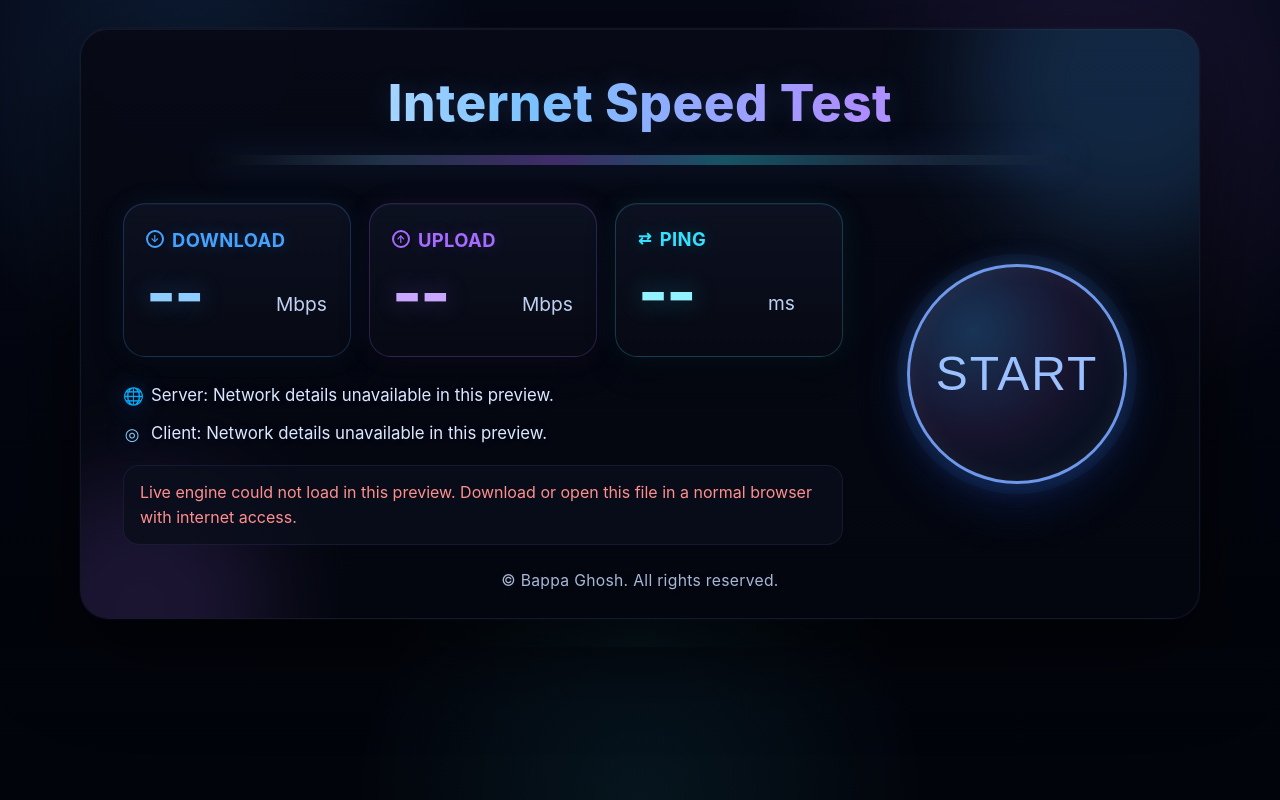
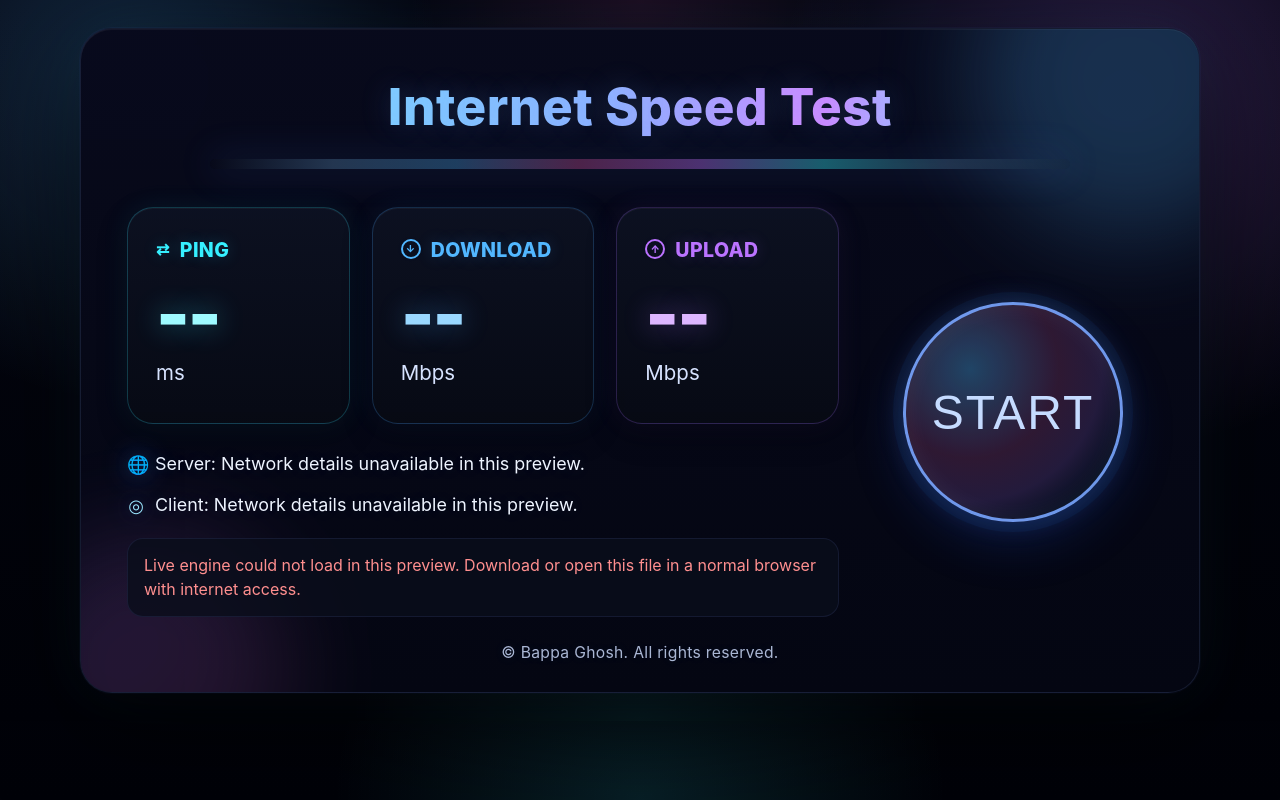
Before and after one commit to bappa8/speedtest, a plain HTML site: page index.html in a window 1280 px wide. Drawn offline with Linux system fonts and the light colour scheme; no server answers.

Commit message:
Update index.html

```diff
--- a/index.html
+++ b/index.html
@@ -7,21 +7,22 @@
   <style>
     :root {
       --text: #f8fbff;
-      --muted: #a9b9de;
-      --download: #45a3ff;
-      --upload: #a66bff;
-      --ping: #34e1ff;
-      --accent: #78a6ff;
+      --muted: #bfd0ff;
+      --download: #52b7ff;
+      --upload: #bb73ff;
+      --ping: #36f0ff;
+      --accent: #91b8ff;
       --ok: #81f0b4;
       --warn: #ffd97a;
       --danger: #ff8f8f;
-      --bg-deep: #02040b;
-      --bg-deeper: #050816;
-      --panel-top: rgba(7, 10, 22, 0.98);
-      --panel-bottom: rgba(3, 6, 14, 0.99);
-      --glow-blue: rgba(69, 163, 255, 0.30);
-      --glow-purple: rgba(166, 107, 255, 0.24);
-      --glow-cyan: rgba(52, 225, 255, 0.22);
+      --bg-deep: #010208;
+      --bg-deeper: #040611;
+      --panel-top: rgba(8, 10, 28, 0.985);
+      --panel-bottom: rgba(4, 6, 18, 0.995);
+      --glow-blue: rgba(82, 183, 255, 0.34);
+      --glow-purple: rgba(187, 115, 255, 0.28);
+      --glow-cyan: rgba(54, 240, 255, 0.26);
+      --glow-pink: rgba(255, 102, 196, 0.18);
     }
 
     * { box-sizing: border-box; }
@@ -32,9 +33,10 @@
       font-family: Inter, ui-sans-serif, system-ui, -apple-system, BlinkMacSystemFont, "Segoe UI", sans-serif;
       color: var(--text);
       background:
-        radial-gradient(circle at 15% 10%, rgba(69, 163, 255, 0.14), transparent 24%),
-        radial-gradient(circle at 85% 15%, rgba(166, 107, 255, 0.14), transparent 26%),
-        radial-gradient(circle at 50% 100%, rgba(52, 225, 255, 0.08), transparent 28%),
+        radial-gradient(circle at 10% 12%, rgba(82, 183, 255, 0.20), transparent 24%),
+        radial-gradient(circle at 88% 14%, rgba(187, 115, 255, 0.22), transparent 27%),
+        radial-gradient(circle at 50% 100%, rgba(54, 240, 255, 0.12), transparent 30%),
+        radial-gradient(circle at 50% 0%, rgba(255, 102, 196, 0.10), transparent 24%),
         linear-gradient(180deg, var(--bg-deeper) 0%, var(--bg-deep) 100%);
     }
 
@@ -53,12 +55,13 @@
       position: relative;
       overflow: hidden;
       background: linear-gradient(180deg, var(--panel-top), var(--panel-bottom));
-      border: 1px solid rgba(133, 161, 255, 0.10);
-      border-radius: 28px;
-      padding: 42px 42px 28px;
+      border: 1px solid rgba(143, 176, 255, 0.12);
+      border-radius: 32px;
+      padding: 46px 46px 30px;
       box-shadow:
-        0 28px 90px rgba(0, 0, 0, 0.62),
-        0 0 0 1px rgba(83, 115, 255, 0.05),
+        0 30px 100px rgba(0, 0, 0, 0.68),
+        0 0 0 1px rgba(83, 115, 255, 0.06),
+        0 0 60px rgba(82, 183, 255, 0.08),
         inset 0 1px 0 rgba(255, 255, 255, 0.05);
       backdrop-filter: blur(14px);
     }
@@ -82,9 +85,9 @@
     }
 
     .panel::after {
-      width: 260px;
-      height: 260px;
-      background: var(--glow-purple);
+      width: 280px;
+      height: 280px;
+      background: linear-gradient(135deg, var(--glow-purple), var(--glow-pink));
       bottom: -120px;
       left: -70px;
     }
@@ -97,11 +100,11 @@
       font-size: clamp(2rem, 4vw, 3.3rem);
       letter-spacing: 0.01em;
       font-weight: 800;
-      background: linear-gradient(90deg, #f8fbff 0%, #7dc5ff 40%, #b58cff 72%, #7af2ff 100%);
+      background: linear-gradient(90deg, #ffffff 0%, #7fd2ff 22%, #8fb4ff 46%, #d18bff 68%, #68f6ff 88%, #ffffff 100%);
       -webkit-background-clip: text;
       background-clip: text;
       color: transparent;
-      text-shadow: 0 0 26px rgba(103, 162, 255, 0.18);
+      text-shadow: 0 0 30px rgba(103, 162, 255, 0.24);
     }
 
     .divider {
@@ -111,8 +114,8 @@
       width: min(92%, 860px);
       margin: 22px auto 38px;
       border-radius: 999px;
-      background: linear-gradient(90deg, transparent, rgba(125,197,255,0.22), rgba(166,107,255,0.36), rgba(52,225,255,0.34), rgba(125,197,255,0.18), transparent);
-      box-shadow: 0 0 34px rgba(82, 140, 255, 0.20);
+      background: linear-gradient(90deg, transparent, rgba(125,197,255,0.24), rgba(82,183,255,0.30), rgba(255,102,196,0.28), rgba(187,115,255,0.38), rgba(54,240,255,0.36), rgba(125,197,255,0.20), transparent);
+      box-shadow: 0 0 38px rgba(82, 140, 255, 0.24);
     }
 
     .content {
@@ -127,18 +130,18 @@
     .metrics {
       display: grid;
       grid-template-columns: repeat(3, minmax(0, 1fr));
-      gap: 18px;
+      gap: 22px;
     }
 
     .metric {
       background: linear-gradient(180deg, rgba(13, 18, 34, 0.92), rgba(7, 10, 20, 0.96));
       border: 1px solid rgba(255, 255, 255, 0.08);
-      border-radius: 22px;
-      padding: 24px 22px;
+      border-radius: 26px;
+      padding: 30px 28px;
       box-shadow:
         inset 0 1px 0 rgba(255,255,255,0.04),
         0 12px 30px rgba(0,0,0,0.28);
-      min-height: 154px;
+      min-height: 205px;
     }
 
     .metric.download {
@@ -168,9 +171,9 @@
     .label {
       display: inline-flex;
       align-items: center;
-      gap: 8px;
-      font-size: 1.15rem;
-      font-weight: 700;
+      gap: 10px;
+      font-size: 1.22rem;
+      font-weight: 800;
       letter-spacing: 0.02em;
       text-transform: uppercase;
     }
@@ -179,8 +182,8 @@
       display: inline-flex;
       align-items: center;
       justify-content: center;
-      width: 18px;
-      height: 18px;
+      width: 20px;
+      height: 20px;
       border-radius: 50%;
       border: 2px solid currentColor;
       font-size: 10px;
@@ -193,41 +196,41 @@
     .ping .label { color: var(--ping); text-shadow: 0 0 16px rgba(52, 225, 255, 0.22); }
 
     .value {
-      margin-top: 12px;
+      margin-top: 18px;
       display: flex;
       align-items: flex-end;
-      gap: 10px;
+      gap: 12px;
       flex-wrap: wrap;
     }
 
     .number {
-      font-size: clamp(2.8rem, 5vw, 4.1rem);
-      font-weight: 800;
+      font-size: clamp(3.25rem, 5.6vw, 4.9rem);
+      font-weight: 900;
       letter-spacing: -0.03em;
       line-height: 0.95;
-      min-width: 120px;
+      min-width: 140px;
       color: #f8fbff;
       text-shadow: 0 0 22px rgba(255,255,255,0.08);
     }
 
     .download .number {
-      color: #8fcdff;
-      text-shadow: 0 0 24px rgba(69, 163, 255, 0.34);
+      color: #9ad8ff;
+      text-shadow: 0 0 28px rgba(69, 163, 255, 0.46);
     }
 
     .upload .number {
-      color: #caa8ff;
-      text-shadow: 0 0 24px rgba(166, 107, 255, 0.34);
+      color: #ddb6ff;
+      text-shadow: 0 0 28px rgba(166, 107, 255, 0.46);
     }
 
     .ping .number {
-      color: #93f2ff;
-      text-shadow: 0 0 24px rgba(52, 225, 255, 0.34);
+      color: #9efaff;
+      text-shadow: 0 0 28px rgba(52, 225, 255, 0.46);
     }
 
     .unit {
-      font-size: 1.2rem;
-      color: #bfd0f2;
+      font-size: 1.28rem;
+      color: #d7e3ff;
       padding-bottom: 8px;
       text-shadow: 0 0 14px rgba(255,255,255,0.04);
     }
@@ -244,9 +247,9 @@
       border-radius: 50%;
       border: 3px solid rgba(120, 166, 255, 0.9);
       background:
-        radial-gradient(circle at 30% 30%, rgba(69,163,255,0.28), rgba(166,107,255,0.10) 48%, rgba(47,140,255,0.05) 70%),
-        rgba(8, 12, 24, 0.9);
-      color: #9bc0ff;
+        radial-gradient(circle at 30% 30%, rgba(82,183,255,0.34), rgba(255,102,196,0.16) 42%, rgba(187,115,255,0.16) 62%, rgba(47,140,255,0.05) 78%),
+        rgba(7, 10, 24, 0.94);
+      color: #c5dbff;
       font-size: clamp(1.8rem, 4vw, 3rem);
       letter-spacing: 0.04em;
       cursor: pointer;
@@ -264,7 +267,7 @@
         0 0 0 14px rgba(47, 140, 255, 0.06),
         0 20px 60px rgba(26, 67, 187, 0.28),
         0 0 30px rgba(47, 140, 255, 0.26);
-      color: #d0deff;
+      color: #ffffff;
     }
 
     .again-btn:active:not(:disabled) {
@@ -299,24 +302,24 @@
       margin-top: 26px;
       display: grid;
       gap: 12px;
-      color: #e3edff;
-      font-size: 1.05rem;
+      color: #eff5ff;
+      font-size: 1.12rem;
     }
 
     .detail {
       display: flex;
       align-items: flex-start;
       gap: 10px;
-      color: #dde8ff;
-      line-height: 1.5;
-      text-shadow: 0 0 16px rgba(109, 138, 255, 0.10);
+      color: #eef4ff;
+      line-height: 1.55;
+      text-shadow: 0 0 18px rgba(109, 138, 255, 0.14);
     }
 
     .detail .bullet {
       width: 18px;
       text-align: center;
-      color: #8bd2ff;
-      filter: drop-shadow(0 0 12px rgba(47,140,255,0.40));
+      color: #9ae6ff;
+      filter: drop-shadow(0 0 14px rgba(47,140,255,0.48));
       flex: 0 0 18px;
       margin-top: 1px;
     }
@@ -400,6 +403,14 @@
       <div class="content">
         <div>
           <div class="metrics">
+            <article class="metric ping">
+              <div class="label"><span style="font-size:1rem; transform: translateY(-1px);">⇄</span> Ping</div>
+              <div class="value">
+                <div class="number" id="pingValue">--</div>
+                <div class="unit">ms</div>
+              </div>
+            </article>
+
             <article class="metric download">
               <div class="label"><span class="icon">↓</span> Download</div>
               <div class="value">
@@ -413,14 +424,6 @@
               <div class="value">
                 <div class="number" id="uploadValue">--</div>
                 <div class="unit">Mbps</div>
-              </div>
-            </article>
-
-            <article class="metric ping">
-              <div class="label"><span style="font-size:1rem; transform: translateY(-1px);">⇄</span> Ping</div>
-              <div class="value">
-                <div class="number" id="pingValue">--</div>
-                <div class="unit">ms</div>
               </div>
             </article>
           </div>
@@ -613,7 +616,7 @@
         const finishHandler = async (results) => {
           updateMetrics(results || activeTest?.results);
           await refreshMeta();
-          setStatus('Live test completed.', 'success');
+          setStatus('');
           stopUi('AGAIN');
         };
 
```
